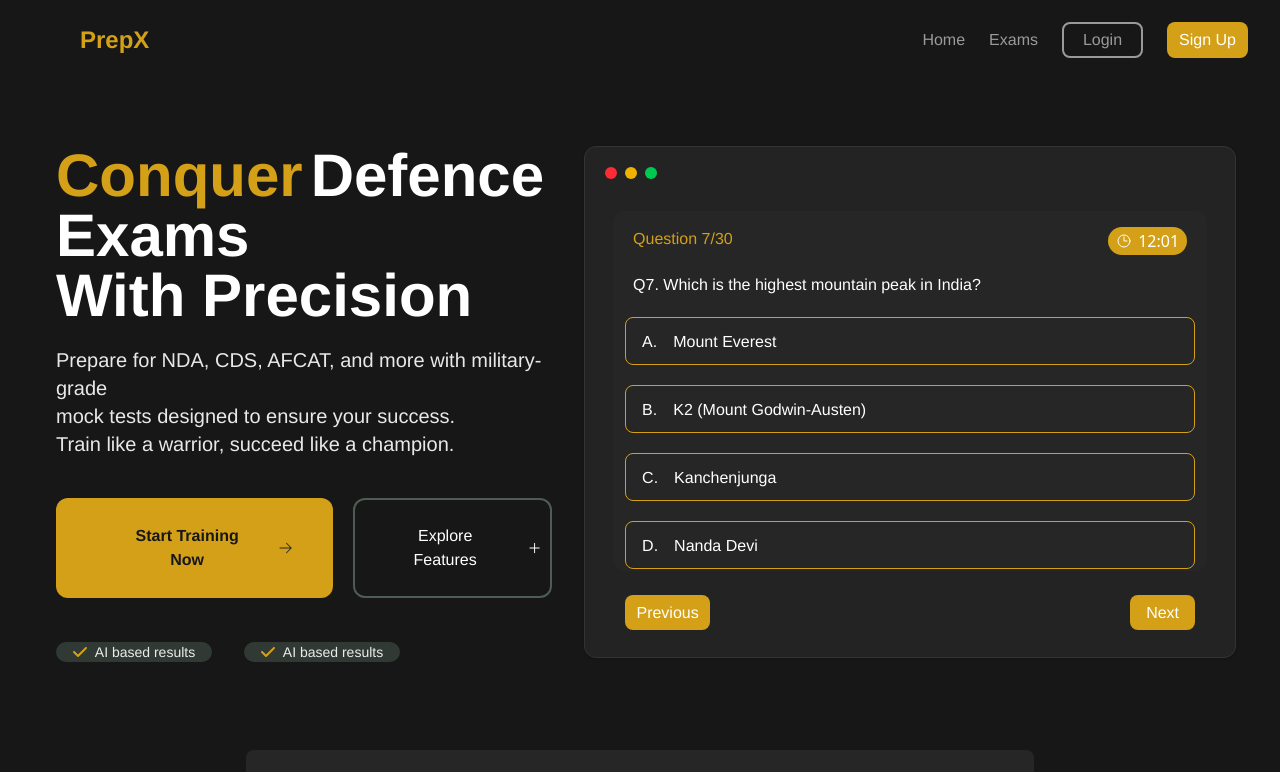
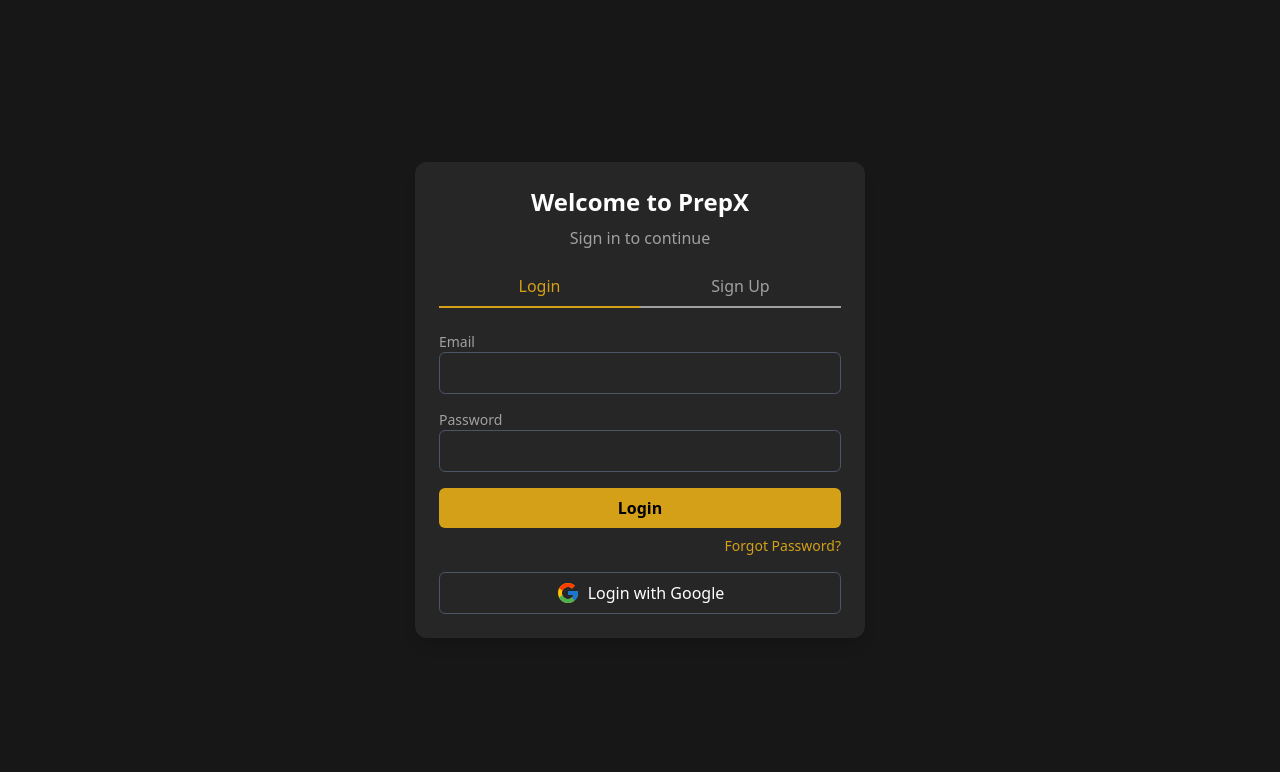
Before and after one commit to SHUBH4M13/PrepX_defence, a React (Vite) app in the folder Frontend/: page / in a window 1280 px wide. Shown: the top 772 px of the page. Built offline with nearby package versions, Linux system fonts and the light colour scheme.

Commit message:
added signin and login page

```diff
--- a/Frontend/package.json
+++ b/Frontend/package.json
@@ -18,6 +18,7 @@
     "@vercel/analytics": "^1.5.0",
     "react": "^19.0.0",
     "react-dom": "^19.0.0",
+    "react-icons": "^5.5.0",
     "react-social-icons": "^6.22.0",
     "tailwindcss": "^4.0.9"
   },
--- a/Frontend/src/App.jsx
+++ b/Frontend/src/App.jsx
@@ -1,10 +1,11 @@
 import Home from "./Components/Pages/Home"
+import SignUpLogin from "./Components/Pages/SignUpLogin"
 
 function App() {
 
   return (
     <>
-    <Home/>
+    <SignUpLogin/>
     </>
   )
 }
--- /dev/null
+++ b/Frontend/src/Components/Pages/SignUpLogin.jsx
@@ -0,0 +1,127 @@
+import React, { useState } from "react";
+import { FcGoogle } from "react-icons/fc";
+
+export default function SignUpLogin() {
+    const [isLogin, setIsLogin] = useState(true);
+    const [formData, setFormData] = useState({
+        email: "",
+        password: "",
+        confirmPassword: "",
+    });
+    const [error, setError] = useState("");
+
+    const toggleMode = () => {
+        setIsLogin(!isLogin);
+        setFormData({ email: "", password: "", confirmPassword: "" });
+        setError("");
+    };
+
+    const handleChange = (e) => {
+        setFormData({ ...formData, [e.target.name]: e.target.value });
+    };
+
+    const handleSubmit = (e) => {
+        e.preventDefault();
+        if (!formData.email || !formData.password || (!isLogin && !formData.confirmPassword)) {
+            setError("All fields are required.");
+            return;
+        }
+        if (!isLogin && formData.password !== formData.confirmPassword) {
+            setError("Passwords do not match.");
+            return;
+        }
+        setError("");
+        alert(`${isLogin ? "Logging in" : "Signing up"} with email: ${formData.email}`);
+    };
+
+    return (
+        <div className="bg-darkbg min-h-screen flex justify-center items-center p-4">
+            <div className="bg-Secondarybg rounded-xl w-full max-w-[450px] sm:w-[450px] p-6 shadow-lg">
+                <div className="text-center">
+                    <p className="font-bold text-white text-2xl">Welcome to PrepX</p>
+                    <p className="py-2 text-dullwhite">{isLogin ? "Sign in to continue" : "Create an account"}</p>
+                </div>
+
+                <div className="flex justify-evenly mt-4">
+                    <div
+                        className={`w-1/2 text-center border-b-2 pb-2 cursor-pointer ${
+                            isLogin ? "border-PrimaryGold text-PrimaryGold" : "border-dullwhite text-dullwhite"
+                        }`}
+                        onClick={() => setIsLogin(true)}
+                    >
+                        Login
+                    </div>
+                    <div
+                        className={`w-1/2 text-center border-b-2 pb-2 cursor-pointer ${
+                            !isLogin ? "border-PrimaryGold text-PrimaryGold" : "border-dullwhite text-dullwhite"
+                        }`}
+                        onClick={() => setIsLogin(false)}
+                    >
+                        Sign Up
+                    </div>
+                </div>
+
+                <form className="flex flex-col mt-6 space-y-4" onSubmit={handleSubmit}>
+                    <div>
+                        <p className="text-dullwhite  text-sm">Email</p>
+                        <input
+                            type="email"
+                            name="email"
+                            value={formData.email}
+                            onChange={handleChange}
+                            className="w-full p-2 border border-gray-600 rounded-md focus:outline-none focus:border-PrimaryGold bg-transparent text-white"
+                        />
+                    </div>
+
+                    <div>
+                        <p className="text-dullwhite  text-sm">Password</p>
+                        <input
+                            type="password"
+                            name="password"
+                            value={formData.password}
+                            onChange={handleChange}
+                            className="w-full p-2 border border-gray-600 rounded-md focus:outline-none focus:border-PrimaryGold bg-transparent text-white"
+                        />
+                    </div>
+
+                    {!isLogin && (
+                        <div>
+                            <p className="text-dullwhite text-sm">Confirm Password</p>
+                            <input
+                                type="password"
+                                name="confirmPassword"
+                                value={formData.confirmPassword}
+                                onChange={handleChange}
+                                className="w-full p-2 border border-gray-600 rounded-md focus:outline-none focus:border-PrimaryGold bg-transparent text-white"
+                            />
+                        </div>
+                    )}
+
+                    {error && <p className="text-red-500 text-sm">{error}</p>}
+
+                    <button
+                        type="submit"
+                        className="bg-PrimaryGold cursor-pointer  text-black font-semibold py-2 rounded-md hover:bg-yellow-500 transition-all"
+                    >
+                        {isLogin ? "Login" : "Sign Up"}
+                    </button>
+                </form>
+
+                {isLogin && (
+                    <p className="text-right text-sm text-PrimaryGold mt-2 cursor-pointer hover:underline">
+                        Forgot Password?
+                    </p>
+                )}
+
+                <div className="mt-4 flex items-center justify-center">
+                    <button
+                        className="flex items-center w-full justify-center cursor-pointer gap-2 border border-gray-600 py-2 px-4 rounded-md text-white hover:border-PrimaryGold duration-300 transition-all"
+                    >
+                        <FcGoogle className="text-2xl" />
+                        {isLogin ? "Login" : "Sign Up"} with Google
+                    </button>
+                </div>
+            </div>
+        </div>
+    );
+}
```
Also changed, not shown: 1 other file (tests, documents, lock files or other folders).
